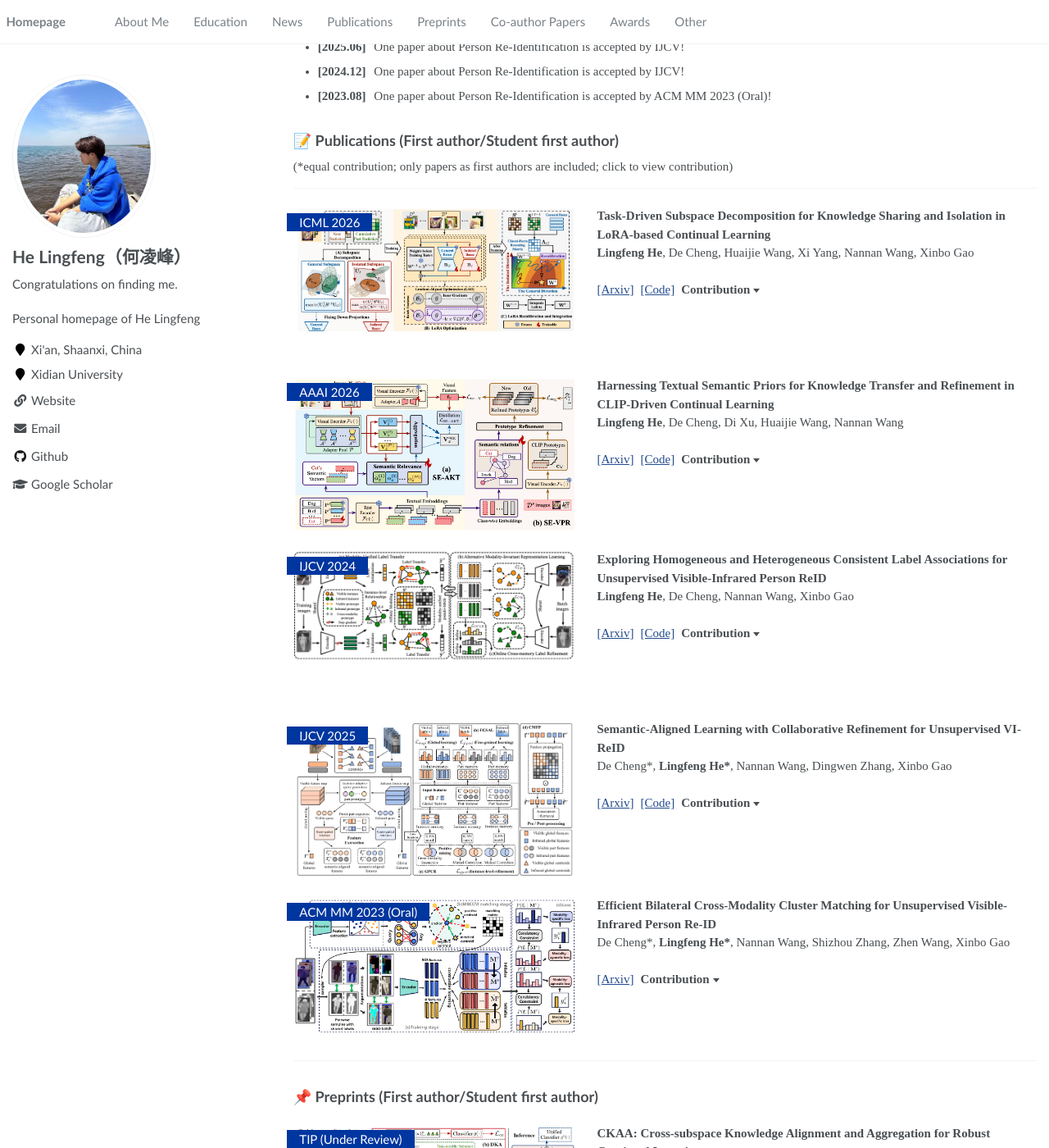
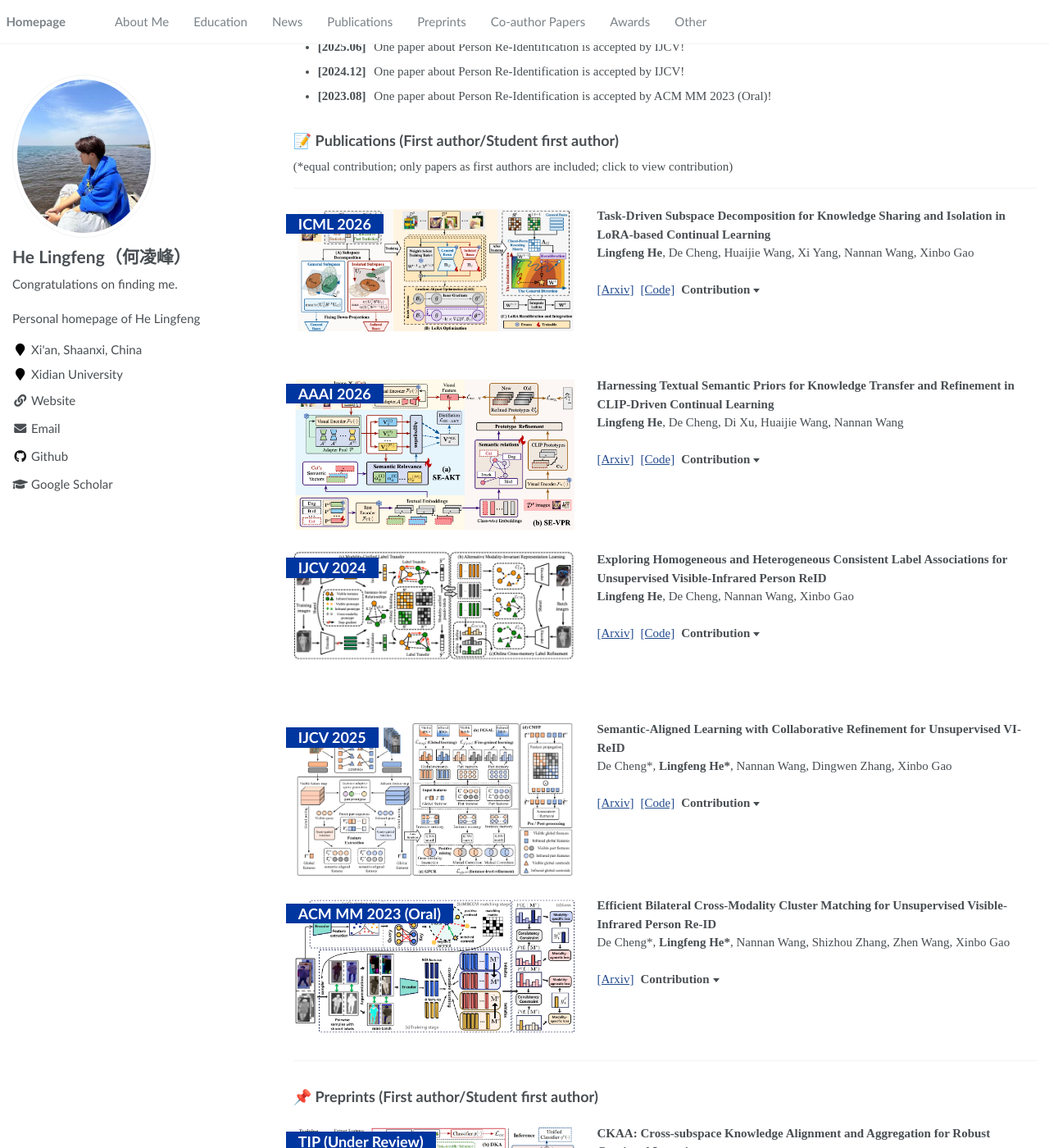
Before and after one commit to HHHLF/profile, a Jekyll site: the page built from _pages/about.md, in a window 1280 px wide and 1400 px high, scrolled down 557 px. Shown: the whole window at 82% size. Built offline with Jekyll 4.4.1, drawn with Linux system fonts in a browser that asks for light colours.

Commit message:
fix: strengthen venue badge typography

```diff
--- a/_pages/about.md
+++ b/_pages/about.md
@@ -103,8 +103,10 @@ html[data-theme="dark"] .contribution {
     margin-left: -.5em;
     background-color: #00369f;
     color: #ffffff;
-    font-family: "Trebuchet MS", Helvetica, sans-serif;
-    font-size: 1em;
+    font-family: "Trebuchet MS", Helvetica, sans-serif !important;
+    font-size: 1.2em;
+    font-weight: 700;
+    line-height: 1.35;
 }
 
 .publication-image {
@@ -229,7 +231,7 @@ html[data-theme="dark"] .award-title {
     }
 
     .venue-badge {
-        font-size: 1em;
+        font-size: 1.05em;
     }
 
     .publication-actions {
@@ -359,7 +361,7 @@ I am a third-year master's student at Xidian University, the State Key Laborator
 
 <div class="publication-item">
   <div class="publication-visual">
-    <span class="venue-badge">ICML 2026</span>
+    <span class="badge venue-badge">ICML 2026</span>
     <img class="publication-image" src="images/loda.png" alt="Overall Framework">
   </div>
 
@@ -385,7 +387,7 @@ I am a third-year master's student at Xidian University, the State Key Laborator
 
 <div class="publication-item">
   <div class="publication-visual">
-    <span class="venue-badge">AAAI 2026</span>
+    <span class="badge venue-badge">AAAI 2026</span>
     <img class="publication-image" src="images/seca1.png" alt="Overall Framework">
   </div>
 
@@ -412,7 +414,7 @@ I am a third-year master's student at Xidian University, the State Key Laborator
 
 <div class="publication-item">
   <div class="publication-visual">
-    <span class="venue-badge">IJCV 2024</span>
+    <span class="badge venue-badge">IJCV 2024</span>
     <img class="publication-image" src="images/mult.png" alt="MULT Framework">
   </div>
 
@@ -439,7 +441,7 @@ I am a third-year master's student at Xidian University, the State Key Laborator
 
 <div class="publication-item">
   <div class="publication-visual">
-    <span class="venue-badge">IJCV 2025</span>
+    <span class="badge venue-badge">IJCV 2025</span>
     <img class="publication-image" src="images/saclr.png" alt="SACLR Framework">
   </div>
 
@@ -466,7 +468,7 @@ I am a third-year master's student at Xidian University, the State Key Laborator
 
 <div class="publication-item">
   <div class="publication-visual">
-    <span class="venue-badge">ACM MM 2023 (Oral)</span>
+    <span class="badge venue-badge">ACM MM 2023 (Oral)</span>
     <img class="publication-image" src="images/MBCCM.png" alt="MBCCM Framework">
   </div>
 
@@ -497,7 +499,7 @@ I am a third-year master's student at Xidian University, the State Key Laborator
 
 <div class="publication-item">
   <div class="publication-visual">
-    <span class="venue-badge">TIP (Under Review)</span>
+    <span class="badge venue-badge">TIP (Under Review)</span>
     <img class="publication-image" src="images/ckaa.png" alt="CKAA Framework">
   </div>
 
```
